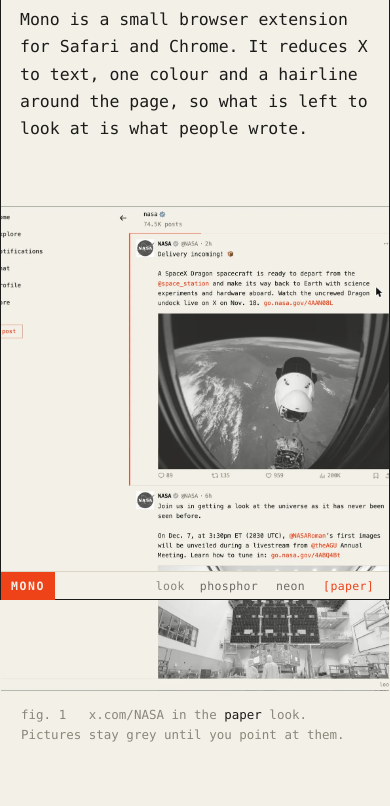
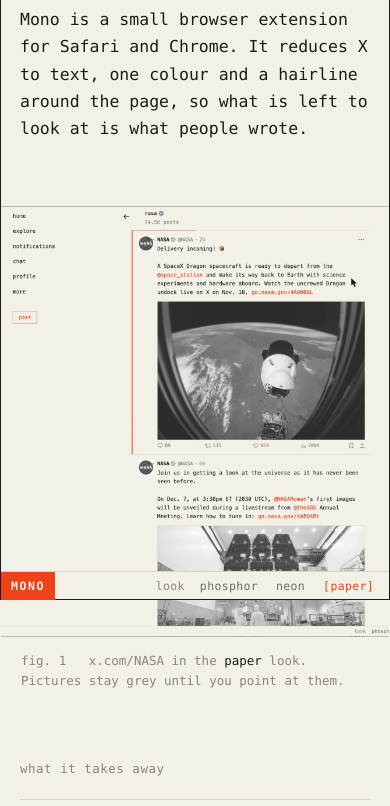
Before and after one commit to yask123/mono, a browser extension: page site/mono/index.html in a window 390 px wide. Shown: the part 244-1050 px from the top of the page. Drawn offline with Linux system fonts and the light colour scheme.

Commit message:
Site: keep the nav and column readable in the phone crop
Co-Authored-By: Claude Fable 5.2 <noreply@anthropic.com>

```diff
--- a/site/mono/index.html
+++ b/site/mono/index.html
@@ -236,7 +236,7 @@
     .top { margin-bottom: 11vh; }
     figure.wide { width: calc(100vw - 2px); }
     /* On a phone, crop the window to its nav and column so the words stay readable. */
-    figure.wide img { aspect-ratio: 4 / 5; object-fit: cover; object-position: 52% 0; }
+    figure.wide img { aspect-ratio: 9 / 10; object-fit: cover; object-position: 54% 0; }
     figure.wide figcaption { padding: 0 20px; }
     dl > div, .looks button { grid-template-columns: 1fr; }
     dt, .looks .name { margin-bottom: 2px; }
```
Also changed, not shown: 1 other file.
